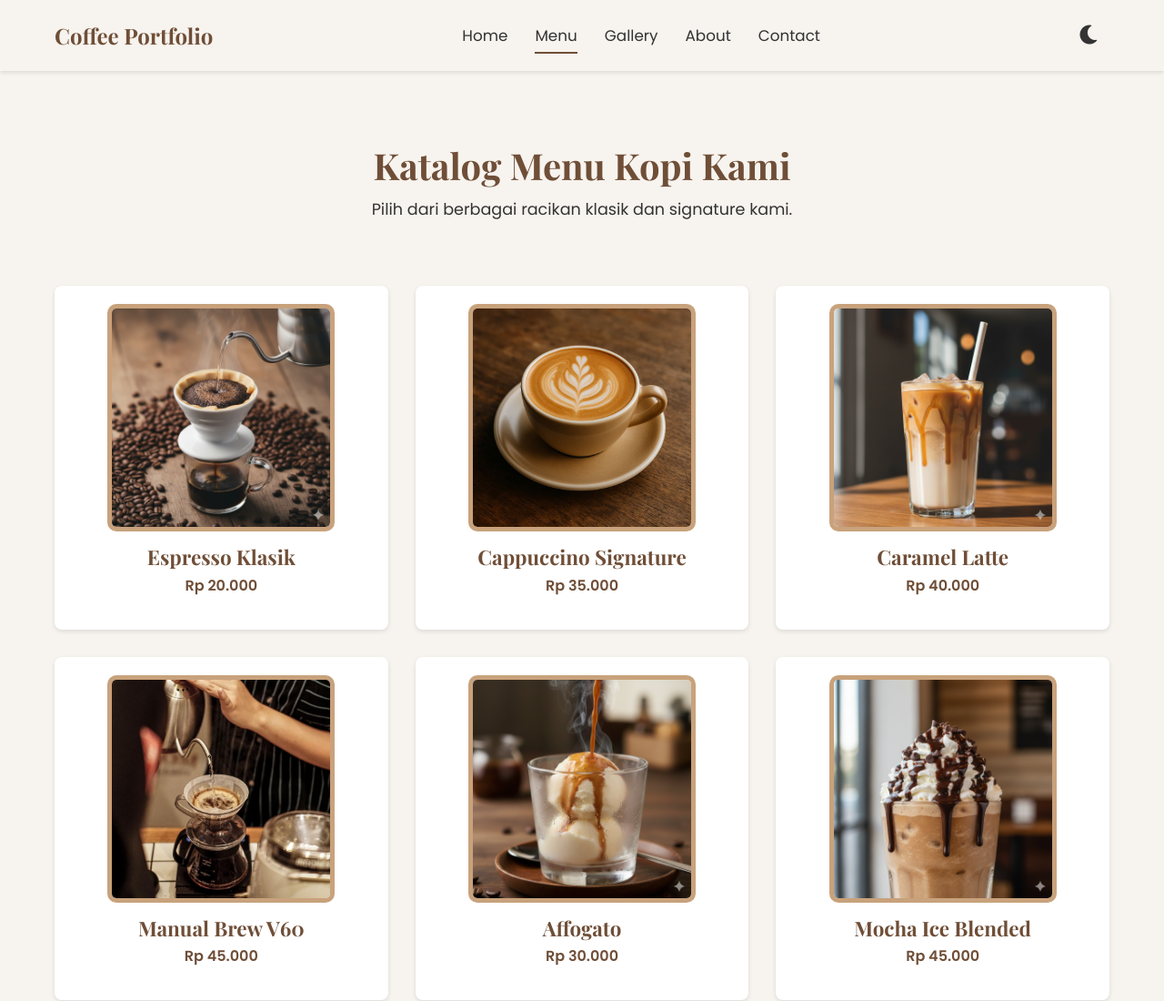
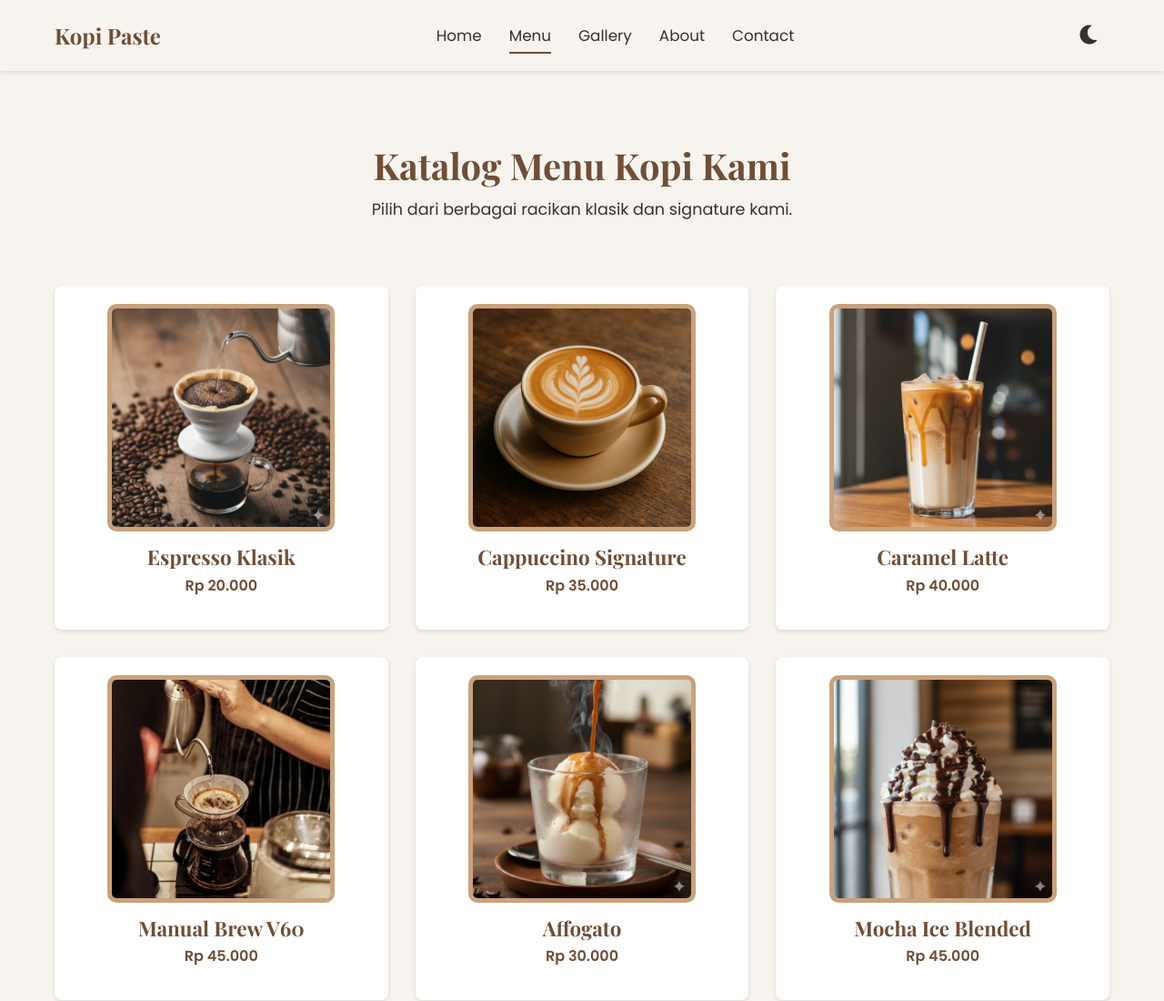
Before and after one commit to fathonianwar/portofolio_coffee, a plain HTML site: page menu.html in a window 1280 px wide. Shown: the top 1100 px of the page at 91% size. Drawn offline with nearby package versions, Linux system fonts and the light colour scheme.

Commit message:
update kode website

```diff
--- a/menu.html
+++ b/menu.html
@@ -12,7 +12,7 @@
 
     <header class="header">
         <div class="container navbar">
-            <a href="index.html" class="logo">Coffee Portfolio</a>
+            <a href="index.html" class="logo">Kopi Paste</a>
             <nav class="nav-menu">
                 <a href="index.html" class="nav-item">Home</a>
                 <a href="menu.html" class="nav-item active">Menu</a>
```
